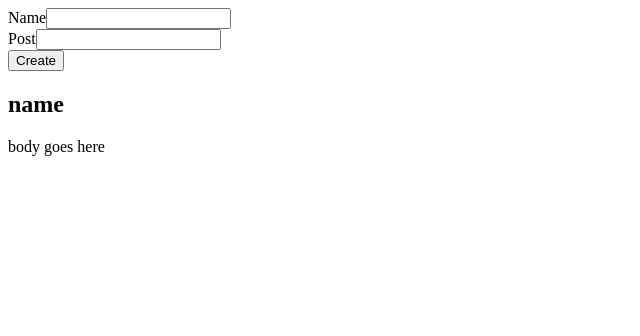
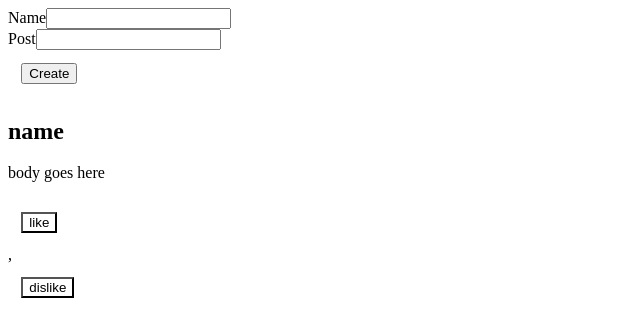
Before and after one commit to brennadettlaff/socialfeed-project, a React (Create React App) app: page / in a window 1280 px wide. Shown: the top 336 px of the page, without its empty margins (0-640 px from the left). Built offline with nearby package versions, Linux system fonts and the light colour scheme.

Commit message:
added like/dislike button functionality

```diff
--- /dev/null
+++ b/src/Components/ButtonComponent/ButtonComponent.jsx
@@ -0,0 +1,37 @@
+import {useState} from 'react';
+import "./ButtonStyle.css"
+
+
+const ButtonComponent = () => {
+
+    const [buttonClass, setButtonClass] = useState('inactive');
+
+    function likeButton(){
+        if(buttonClass === 'inactive'){
+            setButtonClass("like")
+        }
+        else {
+            setButtonClass("inactive")
+        }
+    }
+    function dislikeButton(){
+        if(buttonClass === 'inactive'){
+            setButtonClass("dislike")
+        }
+        else {
+            setButtonClass("inactive")
+        }
+    }
+    return (
+        <div>
+            <div>
+                <button className={buttonClass} onClick={likeButton}> like </button>
+            </div>,
+            <div>
+                <button className={buttonClass} onClick={dislikeButton}>dislike</button>
+            </div>
+        </div>
+
+     );
+}
+export default ButtonComponent;
--- /dev/null
+++ b/src/Components/ButtonComponent/ButtonStyle.css
@@ -0,0 +1,16 @@
+button {
+    margin: 1em
+}
+
+
+.like{
+    background-color: forestgreen;
+}
+
+.dislike{
+    background-color: crimson;
+}
+
+.inactive{
+    background-color:white
+}
--- a/src/Components/DisplayPosts/DisplayPosts.jsx
+++ b/src/Components/DisplayPosts/DisplayPosts.jsx
@@ -1,4 +1,5 @@
 import React from "react";
+import ButtonComponent from '../ButtonComponent/ButtonComponent';
 
 const DisplayPosts = (props) => {
     return (
@@ -8,7 +9,9 @@ const DisplayPosts = (props) => {
               <div>
                 <h2>{post.name}</h2>
                 <p> {post.body} </p>
-
+                {/* <button message='like'>like</button>
+                <button message='dislike'>dislike</button> */}
+                <ButtonComponent message='Like'/>
               </div>
             )
           })}
```
